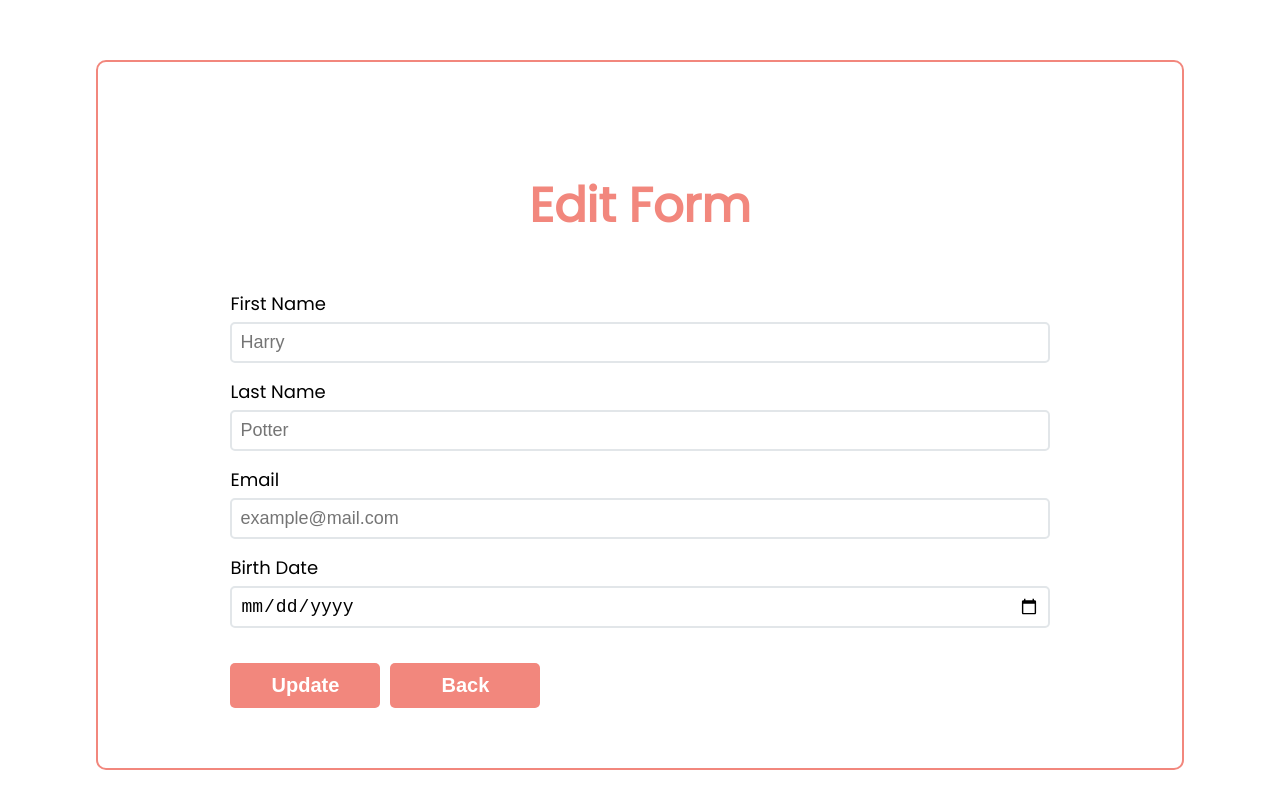
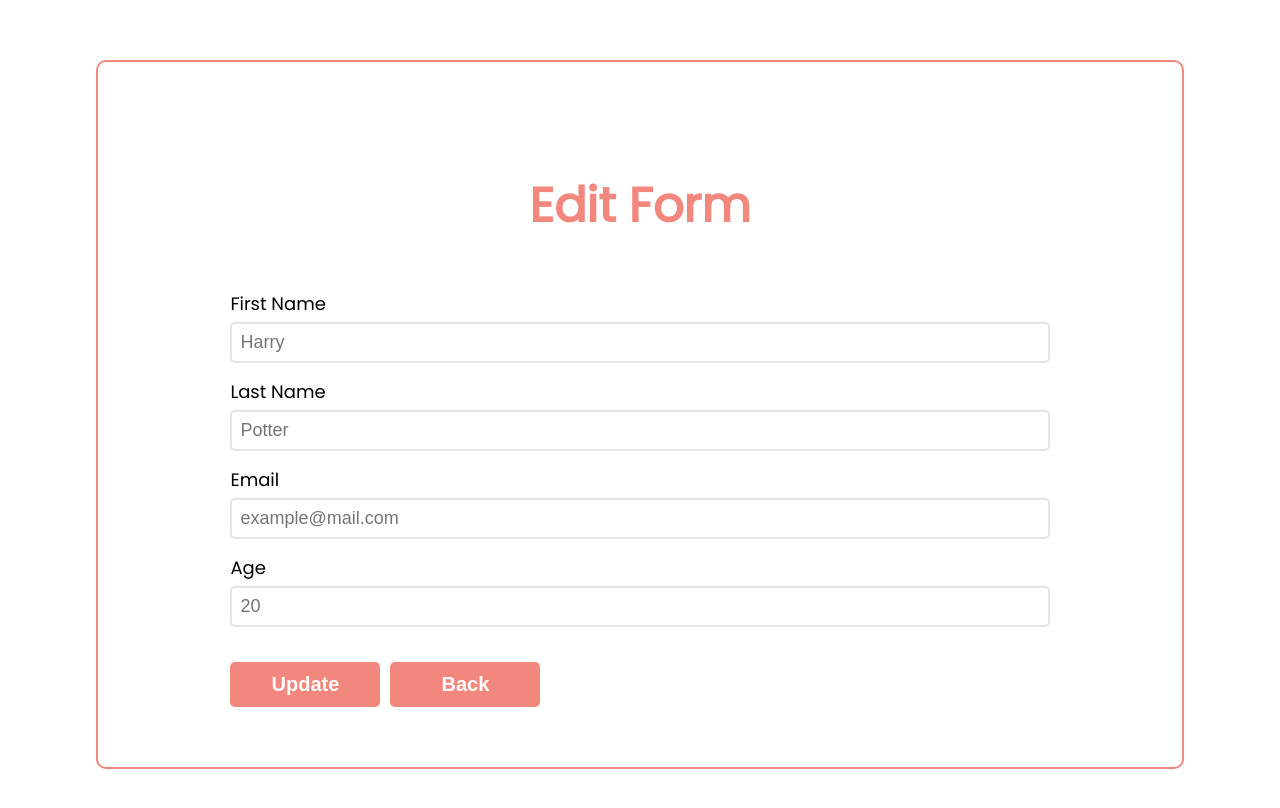
Before and after one commit to irminaj/final_task, a React (Create React App) app in the folder client/: page /update/1 in a window 1280 px wide. Shown: the top 808 px of the page. Built offline with nearby package versions, Linux system fonts and the light colour scheme; no server answers.

Commit message:
change birthDate to age

```diff
--- a/client/src/components/users/UsersList.jsx
+++ b/client/src/components/users/UsersList.jsx
@@ -23,7 +23,7 @@ export const UsersList = () => {
             <TableHeaderStyle>Name</TableHeaderStyle>
             <TableHeaderStyle>Last name</TableHeaderStyle>
             <TableHeaderStyle>Email</TableHeaderStyle>
-            <TableHeaderStyle>Birthday</TableHeaderStyle>
+            <TableHeaderStyle>Age</TableHeaderStyle>
             <TableHeaderStyle>Actions</TableHeaderStyle>
           </TableRowStyle>
           {loadedUsers.map((user) => (
--- a/client/src/features/registrationForm/RegistrationForm.jsx
+++ b/client/src/features/registrationForm/RegistrationForm.jsx
@@ -54,7 +54,7 @@ export const RegistrationForm = () => {
       <Input name={"firstName"} label={"First Name"} type={"text"} placeholder={"Harry"} value={values.firstName} onChange={handleChange} />
       <Input name={"lastName"} label={"Last Name"} id={"lastName"} type={"text"} placeholder={"Potter"} value={values.lastName} onChange={handleChange} />
       <Input name={"email"} label={"Email"} id={"email"} type={"email"} placeholder={"example@mail.com"} value={values.email} onChange={handleChange} />
-      <Input name={"birthDate"} label={"Birth Date"} id={"birthDate"} type={"date"} placeholder={"2000-12-20"} value={values.birthDate} onChange={handleChange} />
+      <Input name={"birthDate"} label={"Age"} id={"birthDate"} type={"number"} placeholder={20} value={values.birthDate} onChange={handleChange} />
       <Button text="Submit" type="submit" />
       <Link to={"/"}>
         <Button text={"Back"} />
--- a/client/src/features/updateForm/UpdateForm.jsx
+++ b/client/src/features/updateForm/UpdateForm.jsx
@@ -64,7 +64,7 @@ export const UpdateForm = () => {
       <Input name={"firstName"} label={"First Name"} type={"text"} placeholder={"Harry"} value={values.firstName} onChange={handleChange} />
       <Input name={"lastName"} label={"Last Name"} id={"lastName"} type={"text"} placeholder={"Potter"} value={values.lastName} onChange={handleChange} />
       <Input name={"email"} label={"Email"} id={"email"} type={"email"} placeholder={"example@mail.com"} value={values.email} onChange={handleChange} />
-      <Input name={"birthDate"} label={"Birth Date"} id={"birthDate"} type={"date"} placeholder={"2000-12-20"} value={values.birthDate} onChange={handleChange} />
+      <Input name={"birthDate"} label={"Age"} id={"birthDate"} type={"number"} placeholder={"20"} value={values.birthDate} onChange={handleChange} />
       <Button text="Update" type="submit" />
       <Link to={"/"}>
         <Button text={"Back"} />
```
Also changed, not shown: 1 other file (tests, documents, lock files or other folders).
